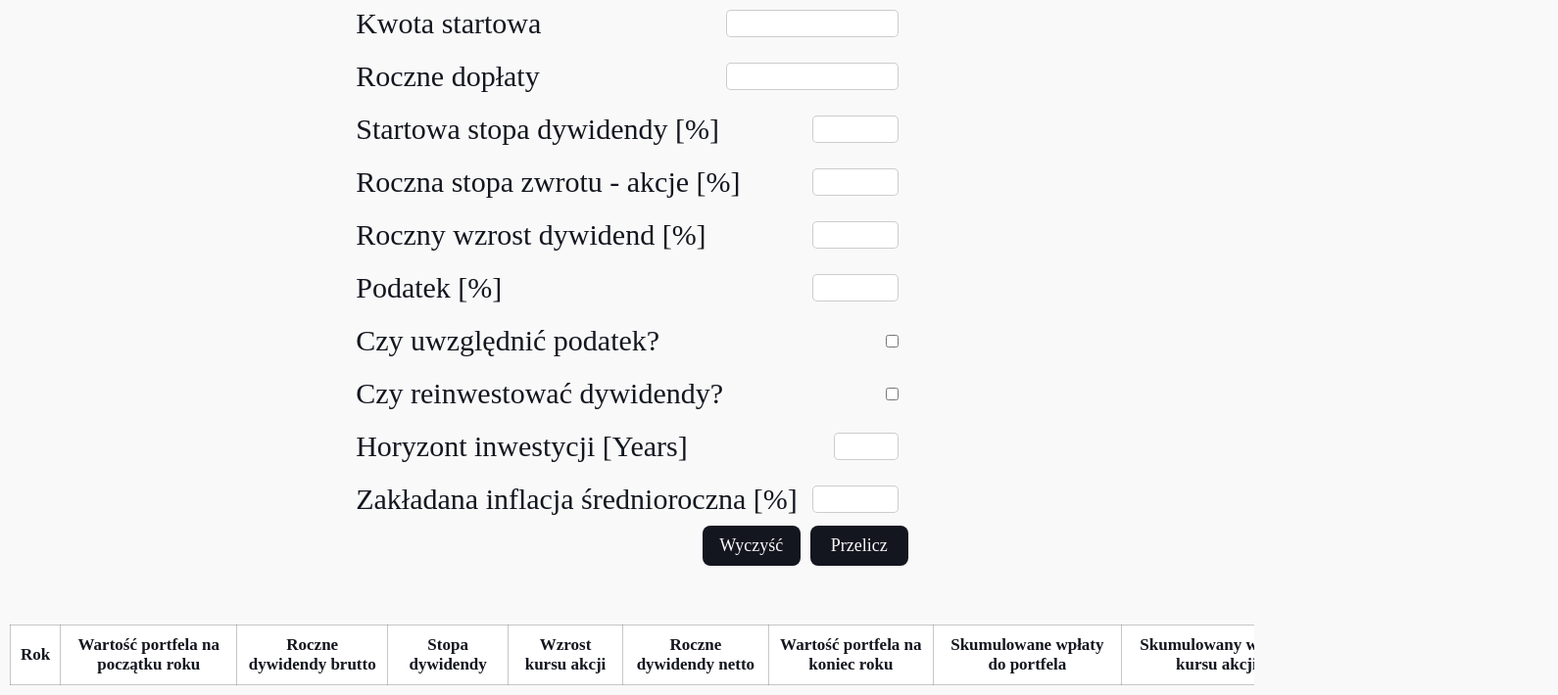
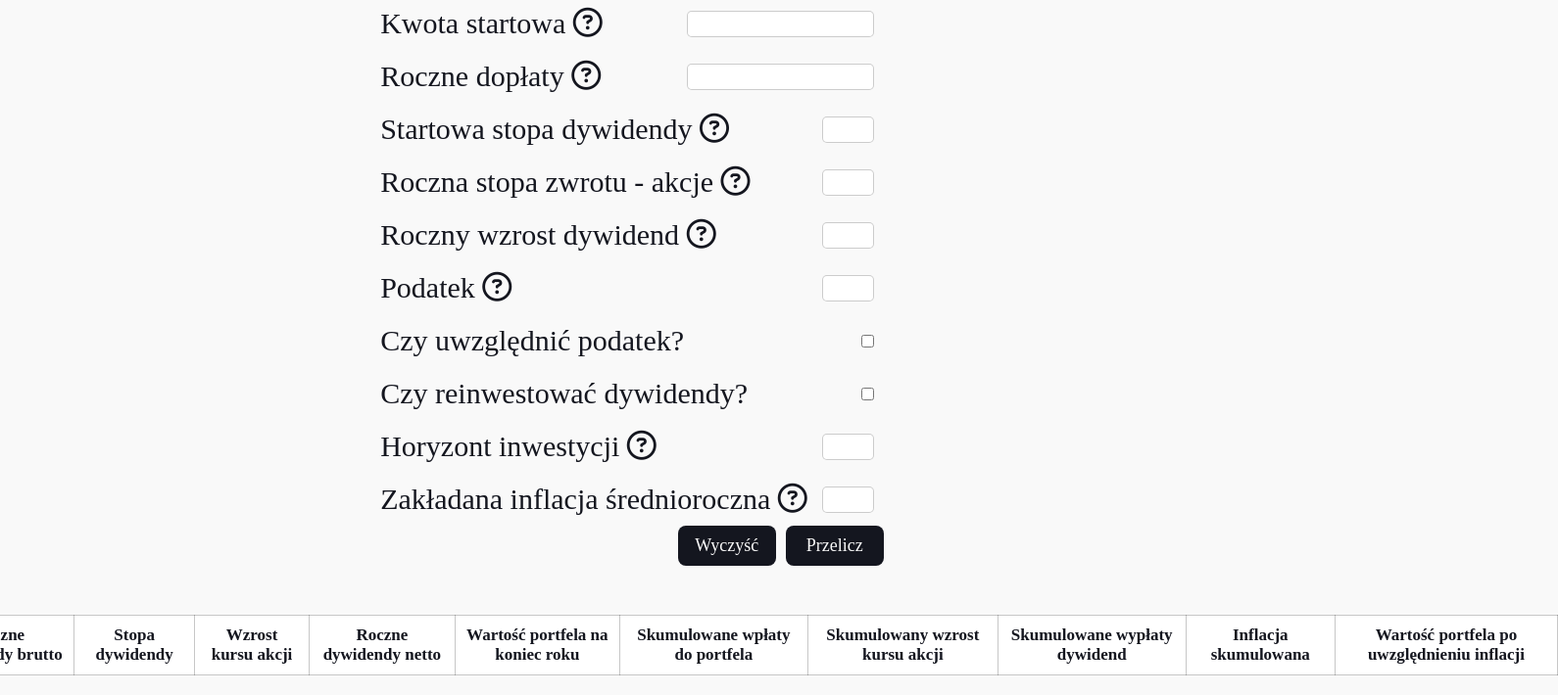
Before and after one commit to Kieroo2k/FIRE-Calculator, a plain HTML site: page index.html in a window 1280 px wide. Both pictures are taken after typing "5", "5", "5", "5", "5", "5" into the empty fields and a click on the button "Wyczyść". Shown: the part 149-859 px from the top of the page at 98% size, 1590 px wide, since content can reach past the window. Drawn offline with Linux system fonts and the light colour scheme.

Commit message:
Update 1.0
Update 1.0

```diff
--- a/index.html
+++ b/index.html
@@ -23,30 +23,30 @@
             </div>
         </header>
         <main>
-            <form class="input-data">
+            <form id="input_data" class="input-data">
                 <div class="box">
-                    <label for="starting_amount">Kwota startowa</label>
-                    <input id="starting_amount" type="number" step="0.01" min="0">
+                    <label for="starting_amount" class="tooltip tooltip-right tooltip-starting-amount">Kwota startowa <i class="fa-regular fa-circle-question"></i></label>
+                    <input id="starting_amount" type="number" min="0">
                 </div>
                 <div class="box">
-                    <label for="annual_contributions">Roczne dopłaty</label>
-                    <input id="annual_contributions" type="number" step="0.01" min="0">
+                    <label for="annual_contributions" class="tooltip tooltip-right tooltip-annual-contributions">Roczne dopłaty <i class="fa-regular fa-circle-question"></i></label>
+                    <input id="annual_contributions" type="number" min="0">
                 </div>
                 <div class="box">
-                    <label for="starting_dividend_yield">Startowa stopa dywidendy [%]</label>
-                    <input id="starting_dividend_yield" type="number" step="0.01" min="0" max="100">
+                    <label for="starting_dividend_yield" class="tooltip tooltip-right tooltip-starting-dividend-yield">Startowa stopa dywidendy <i class="fa-regular fa-circle-question"></i></label>
+                    <input id="starting_dividend_yield" type="number" min="0" max="100">
                 </div>
                 <div class="box">
-                    <label for="rate_of_return_shares">Roczna stopa zwrotu - akcje [%]</label>
-                    <input id="rate_of_return_shares" type="number" step="0.01" min="0" max="100">
+                    <label for="rate_of_return_shares" class="tooltip tooltip-right tooltip-rate-of-return-shares">Roczna stopa zwrotu - akcje <i class="fa-regular fa-circle-question"></i></label>
+                    <input id="rate_of_return_shares" type="number" min="0" max="100">
                 </div>
                 <div class="box">
-                    <label for="annual_dividend_growth">Roczny wzrost dywidend [%]</label>
-                    <input id="annual_dividend_growth" type="number" step="0.01" min="0" max="100">
+                    <label for="annual_dividend_growth" class="tooltip tooltip-right tooltip-annual-dividend-growth">Roczny wzrost dywidend <i class="fa-regular fa-circle-question"></i></label>
+                    <input id="annual_dividend_growth" type="number" min="0" max="100">
                 </div>
                 <div class="box">
-                    <label for="tax">Podatek [%]</label>
-                    <input id="tax" type="number" step="0.01" min="0" max="100">
+                    <label for="tax" class="tooltip tooltip-right tooltip-tax">Podatek <i class="fa-regular fa-circle-question"></i></label>
+                    <input id="tax" type="number" min="0" max="100">
                 </div>
                 <div class="box">
                     <label for="tax_include">Czy uwzględnić podatek?</label>
@@ -57,12 +57,12 @@
                     <input id="dividends_reinvest" type="checkbox">
                 </div>
                 <div class="box">
-                    <label for="investment_time">Horyzont inwestycji [Years]</label>
-                    <input id="investment_time" type="number" step="1" min="0" max="100">
+                    <label for="investment_time" class="tooltip tooltip-right tooltip-investment-time">Horyzont inwestycji <i class="fa-regular fa-circle-question"></i></label>
+                    <input id="investment_time" type="number" min="0" max="100">
                 </div>
                 <div class="box">
-                    <label for="annual_inflation">Zakładana inflacja średnioroczna [%]</label>
-                    <input id="annual_inflation" type="number" step="0.01" min="0" max="100">
+                    <label for="annual_inflation" class="tooltip tooltip-right tooltip-annual-inflation">Zakładana inflacja średnioroczna <i class="fa-regular fa-circle-question"></i></label>
+                    <input id="annual_inflation" type="number" min="0" max="100">
                 </div>
                 <div class="control-buttons">
                     <button id="clear" class="clear">Wyczyść</button>
--- a/js/main.js
+++ b/js/main.js
@@ -1,6 +1,8 @@
 const lightBtn = document.querySelector('#light');
 const darkBtn = document.querySelector('#dark');
 body = document.querySelector('#body');
+
+const form = document.querySelector('#input_data');
 
 const startingAmount = document.querySelector('#starting_amount');
 const annualContributions = document.querySelector('#annual_contributions');
@@ -21,7 +23,7 @@
 const tBody = table.querySelector('#t_body');
 
 const columnNumber = table.querySelectorAll('th').length;
-let yearNumber = 0, newStartingAmount = 0, newStartingDividendYield = 0, newRateOfReturnShares = 0, newAnnualDidivendGrowth = 0, rateOfReturnSharesSum = 0, cumulativeInflation = 0;
+let yearNumber = 0, newStartingAmount = 0, newStartingDividendYield = 0, newRateOfReturnShares = 0, newAnnualDidivendGrowth = 0, rateOfReturnSharesSum = 0, cumulativeInflation = 0, sumRateOfReturnShares = 0, sumDividends = 0;
 let firstYear = true;
 
 
@@ -100,13 +102,22 @@
                 newStartingDividendYield = td.textContent;
             // Stopa dywidendy
             }else if (j==3){
+                if(firstYear){
+                    td.textContent = parseFloat(startingDividendYield.value).toFixed(2);
+                }else{
+                    if(annualContributions.value > 0){
+                        td.textContent = parseFloat(newStartingDividendYield / newStartingAmount * 100).toFixed(2);
+                    }else{
+                        td.textContent = parseFloat(startingDividendYield.value).toFixed(2);
+                    }
+                }
                 td.classList.add('percentage');
-                td.textContent = parseFloat(newStartingDividendYield / newStartingAmount * 100).toFixed(2);
             // Wzrots kursu akcji
             }else if (j==4){
                 td.textContent = parseFloat(newStartingAmount * rateOfReturnShares.value / 100).toFixed(2);
                 td.classList.add('amount');
                 newRateOfReturnShares = td.textContent;
+                sumRateOfReturnShares += parseFloat(newRateOfReturnShares);
             // Roczne dywidendy netto
             }else if (j==5){
                 if(taxInclude.checked){
@@ -116,6 +127,7 @@
                 }
                 td.classList.add('amount');
                 newAnnualDidivendGrowth = td.textContent;
+                sumDividends += parseFloat(newAnnualDidivendGrowth);
             // Wartość portfela na koniec roku
             }else if (j==6){
                 if(dividendsReinvest.checked){
@@ -131,11 +143,11 @@
                 td.classList.add('amount');
             // Skumulowany wzrost kursu akcji
             }else if (j==8){
-                td.textContent = parseFloat(newRateOfReturnShares).toFixed(2);
+                td.textContent = parseFloat(sumRateOfReturnShares).toFixed(2);
                 td.classList.add('amount');
             // Skumulowane wypłaty dywidend
             }else if (j==9){
-                td.textContent = parseFloat(newAnnualDidivendGrowth).toFixed(2);
+                td.textContent = parseFloat(sumDividends).toFixed(2);
                 td.classList.add('amount');
             // Skumulowana inflacja
             }else if (j==10){
@@ -144,30 +156,28 @@
                 cumulativeInflation = td.textContent;
             // Wartość portfela po uwzględnieniu inflacji
             }else if (j==11){
-                td.textContent = parseFloat(parseFloat(newStartingAmount) * (100 - parseFloat(cumulativeInflation)) / 100).toFixed(2);
+                td.textContent = parseFloat(parseFloat(newStartingAmount) * (100 - parseFloat(annualInflation.value)) / 100).toFixed(2);
                 td.classList.add('amount');
                 firstYear = false;
             }
         }
     }
+    tBody.querySelectorAll('td').forEach(td => {
+        const number = parseFloat(td.innerText.replace(',', '.'));
+        if (!isNaN(number)) {
+            td.innerText = formatNumber(number);
+        }
+    });
 }
 
-clearBtn.addEventListener('click', e => {
-	e.preventDefault();
-    [startingAmount, annualContributions, startingDividendYield, rateOfReturnShares, annualDidivendGrowth, tax, investmentTime, annualInflation].forEach(e => {
-		e.value = ''
-	});
-    tBody.innerHTML = '';
-    yearNumber = 0; newStartingAmount = 0;
-    newStartingDividendYield = 0;
-    newRateOfReturnShares = 0;
-    newAnnualDidivendGrowth = 0;
-    rateOfReturnSharesSum = 0;
-    cumulativeInflation = 0;
-    firstYear = true;
-})
+function formatNumber(number) {
+    return new Intl.NumberFormat('pl-PL', {
+      minimumFractionDigits: 2,
+      maximumFractionDigits: 2
+    }).format(number);
+  }
 
-calculateBtn.addEventListener('click', e => {
+const onSubmitAction = (e) => {
     e.preventDefault();
     tBody.innerHTML = '';
     yearNumber = 0; newStartingAmount = 0;
@@ -176,10 +186,43 @@
     newAnnualDidivendGrowth = 0;
     rateOfReturnSharesSum = 0;
     cumulativeInflation = 0;
+    sumRateOfReturnShares = 0;
+    sumDividends = 0;
     firstYear = true;
+}
+
+clearBtn.addEventListener('click', e => {
+	e.preventDefault();
+    [startingAmount, annualContributions, startingDividendYield, rateOfReturnShares, annualDidivendGrowth, tax, investmentTime, annualInflation].forEach(e => {
+		e.value = ''
+	});
+    taxInclude.checked = false;
+    dividendsReinvest.checked = false;
+    onSubmitAction(e);
+})
+
+calculateBtn.addEventListener('click', e => {
+    onSubmitAction(e);
     createTableRows();
     tableSection.scrollIntoView({ behavior: 'smooth' });
 })
 
+document.addEventListener('keydown', function(e) {
+    if (event.key === 'Enter') {
+      const activeElement = document.activeElement;
+      if (activeElement.tagName === 'INPUT' || activeElement.tagName === 'TEXTAREA') {
+        onSubmitAction(e);
+        createTableRows();
+        tableSection.scrollIntoView({ behavior: 'smooth' });
+      }
+    }
+  });
+
 lightBtn.addEventListener('click', changeStyleToLight);
 darkBtn.addEventListener('click', changeStyleToDark);
+
+document.addEventListener('keydown', function(event) {
+    if (event.key === 'Enter') {
+        event.preventDefault();
+    }
+});
--- a/sass/_native.scss
+++ b/sass/_native.scss
@@ -1,7 +1,7 @@
 @media (min-width: 1200px) {
-  .wrapper {
-    max-width: 1920px;
-  }
+  // .wrapper {
+  //   max-width: 1920px;
+  // }
   header {
     h1 {
       font-size: 65px;
--- a/sass/_style.scss
+++ b/sass/_style.scss
@@ -22,6 +22,9 @@
   margin: 0 auto;
   max-width: 1200px;
   width: 100%;
+  display: flex;
+  flex-direction: column;
+  align-items: center;
 }
 
 body {
@@ -70,6 +73,7 @@
 }
 
 main {
+  // width: 100vw;
   font-size: 17px;
   display: flex;
   flex-direction: column;
@@ -88,6 +92,13 @@
         padding: 5px;
         border: 1px solid var(--border-color);
         border-radius: 5px;
+        font-family: Arial, sans-serif;
+        font-weight: bold;
+      }
+      input[type="number"]::-webkit-outer-spin-button,
+      input[type="number"]::-webkit-inner-spin-button {
+        -webkit-appearance: none;
+        margin: 0;
       }
     }
   }
@@ -117,14 +128,14 @@
 }
 
 .output-data {
-  padding: 10px;
   overflow-x: auto;
-  max-height: 100vh;
+  // max-width: 100%;
+  // max-height: 100vh;
   overflow-y: auto;
 }
 
 .responsive-table {
-  border-collapse: collapse;
+  // width: 90%;
   font-size: 17px;
   .amount::after {
     content: " zł";
@@ -137,7 +148,6 @@
   }
   th {
     position: sticky;
-    top: 0;
     background-color: var(--table-header-color);
   }
 }
@@ -154,3 +164,43 @@
   border-collapse: collapse;
   min-width: 1900px;
 }
+
+.tooltip {
+  position: relative;
+}
+
+.tooltip::before {
+  display: none;
+  position: absolute;
+  width: 70px;
+  padding: 0.5em 1em;
+  border-radius: 8px;
+  color: var(--first-color);
+  background-color: var(--second-color);
+  font-size: 16px;
+  font-weight: bold;
+}
+.tooltip:hover::before {
+  display: block;
+}
+
+.tooltip-right::before {
+  right: 110%;
+}
+
+.tooltip-annual-inflation::before,
+.tooltip-starting-dividend-yield::before,
+.tooltip-rate-of-return-shares::before,
+.tooltip-annual-dividend-growth::before,
+.tooltip-tax::before {
+  content: "%";
+}
+
+.tooltip-starting-amount::before,
+.tooltip-annual-contributions::before {
+  content: "PLN";
+}
+
+.tooltip-investment-time::before {
+  content: "W latach";
+}
```
Also changed, not shown: css/main.css, 1 other file.
